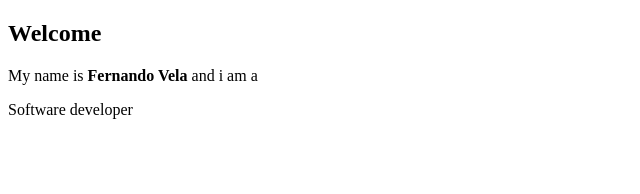
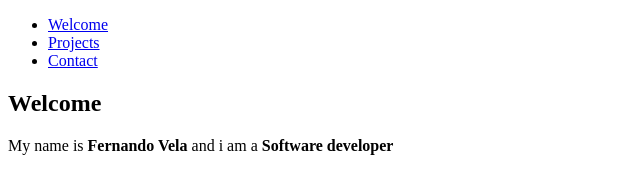
Before and after one commit to fernandovelac/PP_PF1, a plain HTML site: page index.html in a window 1280 px wide. Shown: the whole page, without its empty margins (0-640 px from the left). Drawn offline with Linux system fonts and the light colour scheme.

Commit message:
Changes on the index nav

```diff
--- a/index.html
+++ b/index.html
@@ -7,9 +7,21 @@
 
 </head>
 <body>
+    <header>
+        <nav>
+            <ul>
+                <li><a href="#Welcome">Welcome</a></li>
+                <li><a href="#Projects">Projects</a></li>
+                <li><a href="#Contact">Contact</a></li>
+            </ul>
+        </nav>
+
+
+
+
     <section id="Welcome">
         <h1>Welcome</h1>
-        <p>My name is <strong>Fernando Vela</strong> and i am a <p>Software developer</p></p>
+        <p>My name is <strong>Fernando Vela</strong> and i am a <strong>Software developer</strong></p>
     </section>
 </body>
 </html>
```
